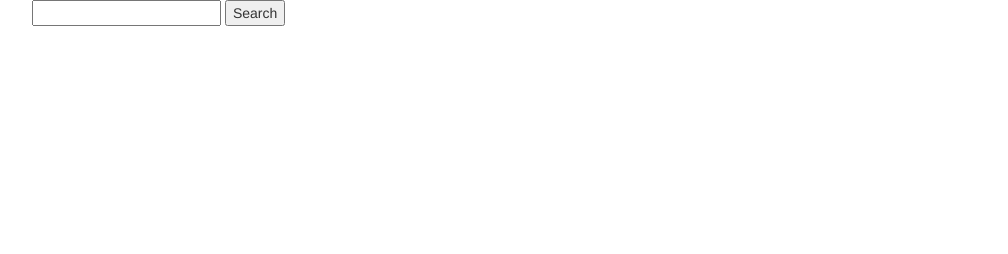
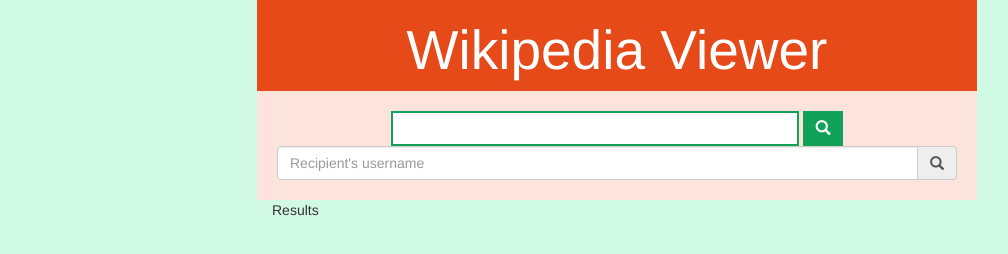
Before and after one commit to Matthew-K/wikipedia_viewer, a plain HTML site: page index.html in a window 1280 px wide. Shown: the whole page, without its empty margins (23-1031 px from the left). Drawn offline with nearby package versions, Linux system fonts and the light colour scheme.

Commit message:
Begin styling search bar

```diff
--- a/index.html
+++ b/index.html
@@ -20,15 +20,43 @@
 </head>
 <body>
 
+<div class="container">
+	<!-- Header -->
+	<div class="row">
+		<div class="col-md-12 title">
+			<div class="text-center">
+				<h1>Wikipedia Viewer</h1>
+			</div>
+		</div>
+	</div>
 
-<div class="container">
+
+	<!-- Search Bar -->
 	<div class="row">
-	<form>
-	    <input id="searchTerm" type="text" name="searchTerm">
-	    <button id="search" type="button">Search</button>
-	</form>
+		<div id="search" class="col-md-12">
+			<input id="searchTerm" type="text" name="searchTerm">
+		    <div id="searchButton"> <span class="glyphicon glyphicon-search centerVert" aria-hidden="true"></span></div>
+		    	<div class="input-group">
+
+				<!-- bootstrap use this -->
+  				<input type="text" class="form-control" placeholder="Recipient's username" aria-describedby="basic-addon2">
+  				<span class="input-group-addon" id="basic-addon2"><span class="glyphicon glyphicon-search" aria-hidden="true"></span></span>
+
+				</div>
+		</div>
 	</div>
+
+	<!-- Results -->
+	<div class="row">
+		<div class="col-md-12">
+			<div>
+				Results
+			</div>
+		</div>
+	</div>
+
 </div>
+
 
 
  <!-- Main JS file -->
--- a/js/main.js
+++ b/js/main.js
@@ -54,7 +54,8 @@ var view = {
 	},
 
 	createSearchHandler: function(){
-		$("#search").on("click",function(){
+
+		$("#searchButton").on("click",function(){
 			var searchTerm = $("#searchTerm").val();
 			controller.search(searchTerm);
 		});
--- a/stylesheets/main.css
+++ b/stylesheets/main.css
@@ -0,0 +1,63 @@
+body{
+	background: #D1FAE5;
+}
+
+.container{
+	max-width: 720px;
+}
+
+.centerVert{
+	position: relative;
+  	top: 50%;
+  	transform: translateY(-50%);
+}
+
+h1{
+	font-size: 55px;
+}
+
+.title{
+	color: #fff;
+	background: #E64A19;
+}
+
+#search{
+	background: #FCE4DC;
+	text-align: center;
+	padding: 20px;
+}
+
+#searchTerm{
+	width: 60%;
+	border-top: 55px;
+	height: 35px;
+	border: 2px solid #12A158;
+}
+
+#searchTerm:focus{
+	outline: 0;
+	border-color: #33A96D ;
+    /*box-shadow: inset 0 1px 1px rgba(0,0,0,.075),0 0 8px rgba(230, 74, 25, 0.9);}*/
+    box-shadow: inset 0 1px 1px rgba(0,0,0,.075),0 0 8px rgba(8, 127, 67, 0.6);
+}
+
+#searchButton{
+	display: inline-block;
+	color: #fff;
+	background-color: #12A158;
+	height: 35px;
+	width: 40px;
+	vertical-align: bottom;
+	text-align: center;
+	cursor: pointer;
+	font-size: 15px;
+}
+
+#searchButton:active{
+	box-shadow:rgba(255, 255, 255, 0.498039) 0px 0px 0px 1px inset;
+}
+
+/*adjusts icon font in button*/
+#searchButton .centerVert{
+	top: 45%;
+}
```
